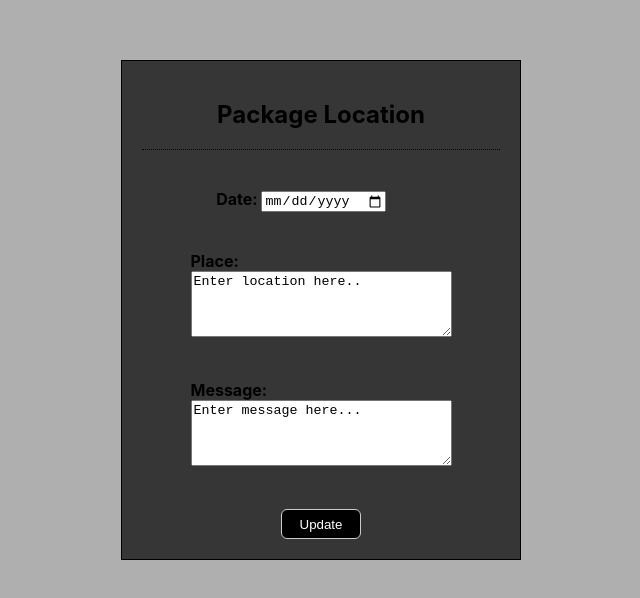
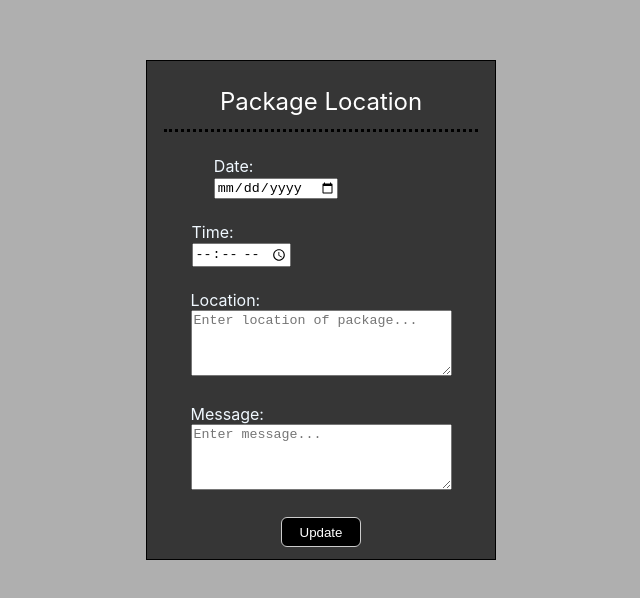
Before and after one commit to A-S-H-4-0-4/Bibliotheque, a Next.js app: page /locationUpdate in a window 1280 px wide. Shown: the part 130-728 px from the top of the page, without its empty margins (319-959 px from the left). Built offline with nearby package versions, Linux system fonts and the light colour scheme.

Commit message:
first commit

```diff
--- /dev/null
+++ b/api/Updatelocation.js
@@ -0,0 +1,18 @@
+
+
+
+
+
+export const setLocation = (values) => {
+
+
+
+  if (typeof values === "object") {
+
+      localStorage.setItem("locationObject", JSON.stringify(values));
+      return true;
+    }
+
+  return false;
+
+}
--- a/components/header.jsx
+++ b/components/header.jsx
@@ -130,7 +130,7 @@ export const Header = () => {
     return (
       <small
         key={index}
-        key={index}
+        // key={index}
         onClick={onBookClick}
 
       >
--- a/pages/cart.js
+++ b/pages/cart.js
@@ -61,6 +61,7 @@ const Cart = () => {
       if (book) {
         count++;
         break;
+
       }
     }
     if (count > 0) {
@@ -96,7 +97,7 @@ const Cart = () => {
         </div>
       )
     }
-
+// console.log(books)
 
   };
   return (
--- a/pages/locationUpdate.js
+++ b/pages/locationUpdate.js
@@ -4,33 +4,71 @@ import LU from "../styles/components/locationUpdate.module.css";
 
 
 // hooks
+import React from "react";
+
+
+
+// local storage
+import { setLocation } from "../api/Updatelocation";
+
+
 
 const locationUpdate = () => {
+  const [values, setValues] = React.useState({ date: "", time: "", place: "", message: "", })
+
+
+  const getValues = (event) => {
+    const value = event.target.value
+    const name = event.target.name
+
+    const newGetValues = { ...values, [name]: value }
+    return setValues(newGetValues)
+  }
+
+  const update = () => {
+
+    const response = setLocation(values);
+    if (response) {
+      alert("successfully updated")
+
+    } else {
+      return alert('Sorry unable to update')
+    }
+  }
+
+
   return (
     <div className={LU.page}>
       <div className={LU.box}>
 
         <div className={LU.heading}>
-          <h2 style={{ color: 'black' }}>Package Location</h2>
+          <span>  Package Location </span>
         </div>
         <div className={LU.date}>
           <span>Date: </span>
-          <input type="date"></input>
+          <br />
+          <input type="date" name="date" onChange={getValues}></input>
+        </div>
+
+        <div className={LU.time}>
+          <span>Time: </span>
+          <br />
+          <input type="time" name="time" onChange={getValues}></input>
         </div>
 
         <div className={LU.place}>
-          <span>Place: </span>
+          <span >Location: </span>
           <br />
-          <textarea rows="4" cols="30">Enter location here..</textarea>
+          <textarea rows="4" cols="30" placeholder="Enter location of package..." name="place" onChange={getValues}></textarea>
         </div>
 
         <div className={LU.message}>
           <span>Message: </span>
           <br />
-          <textarea rows="4" cols="30" >Enter message here...</textarea>
+          <textarea rows="4" cols="30" placeholder="Enter message..." name="message" onChange={getValues}></textarea>
         </div>
 
-        <div className={LU.update}>
+        <div className={LU.update} onClick={update}>
           <button type="button" >Update</button>
         </div>
       </div>
--- /dev/null
+++ b/styles/components/OTracking.module.css
@@ -0,0 +1,59 @@
+.box{
+  height:auto;
+  width:100%;
+  display: flex;
+  flex-direction: column;
+}
+
+.content{
+  margin-top: 200px;
+  margin-left: 50px;
+  height: auto;
+  width: 40%;
+  display: flex;
+  flex-direction: column;
+  justify-content: center;
+  background-color:  rgb(212, 214, 218);
+}
+
+.title{
+  margin-left: 40px;
+}
+
+.date{
+  margin-left: 40px;
+}
+
+.location{
+  margin-left: 40px;
+  height: 70px;
+  width: 50%;
+  /* border: 1px solid black; */
+  display: flex;
+  align-items: center;
+  justify-content: center;
+}
+
+.time{
+  height:auto;
+  width: 20%;
+  display: flex;
+  align-items: center;
+  justify-content: center;
+  color: rgb(0, 0, 0);
+  font-weight: bold;
+  font-size: 16px;
+}
+
+.place{
+  height: 40px;
+  width: 80%;
+  display: flex;
+  flex-direction: column;
+  align-items: center;
+  justify-content: space-evenly;
+  color: rgb(0, 0, 0);
+  font-weight: bold;
+  font-size: 16px;
+  border-left: 1px  solid rgb(112, 112, 112);
+}
--- a/styles/components/locationUpdate.module.css
+++ b/styles/components/locationUpdate.module.css
@@ -13,7 +13,7 @@
  .box{
 
    height: 500px;
-   width: 400px;
+   width: 350px;
    background-color: rgb(54, 54, 54);
    border:1px solid rgb(0, 0, 0);
    display: flex;
@@ -23,28 +23,43 @@
  }
 
 .heading{
+  height: 12%;
+  width: 90%;
+  font-size: 24px;
+  color: white;
   display: flex;
+  align-items: center;
   justify-content: center;
-  width: 90%;
-  border-bottom: 1px dotted rgb(0, 0, 0);
+  border-bottom: 3px dotted rgb(0, 0, 0);
 }
 
  .date{
-   margin-right: 40px;
+   margin-right: 90px;
  }
 
  .date span{
-   font-weight: bold;
+   color: aliceblue;
+   /* font-weight: bold; */
  }
 
+ .time{
+  margin-right: 160px;
+}
+
+.time span{
+  color: aliceblue;
+  /* font-weight: bold; */
+}
 
 .place span{
-  font-weight: bold;
+  color: aliceblue;
+
 }
 
 
 .message span{
-  font-weight: bold;
+  color: aliceblue;
+
 }
 
 
```
Also changed, not shown: components/LoginBox.jsx (+4 -6 lines), pages/OTracking.js (added, +86 -0 lines), pages/login.js (line endings or trailing spaces).
